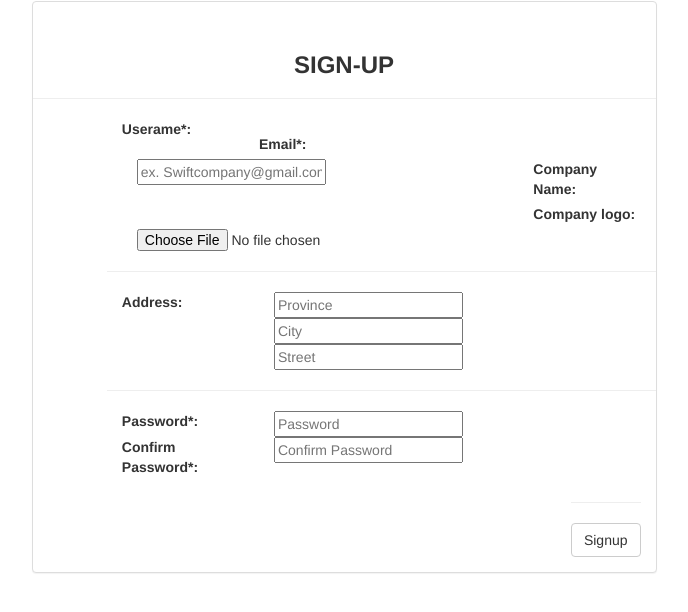
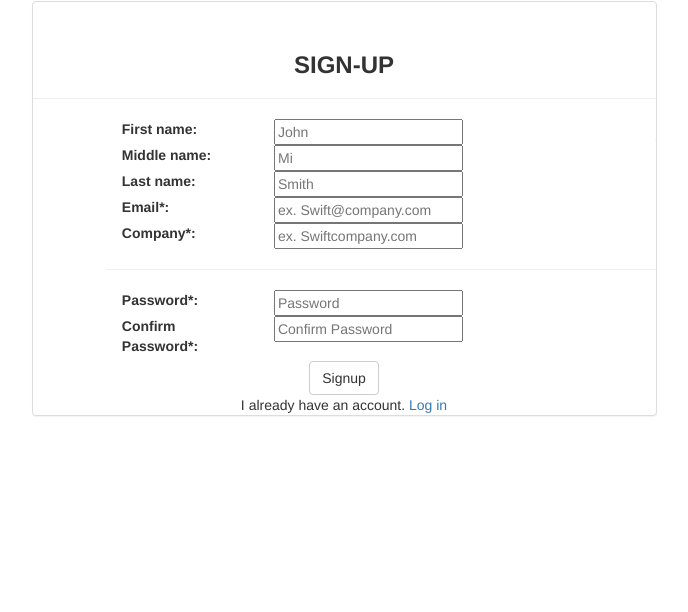
Before and after one commit to Swiftkind/invoice, a Django app: page / in a window 1280 px wide. Shown: the part 51-663 px from the top of the page, without its empty margins (296-984 px from the left). Run offline with Django 3.2, Linux system fonts and the light colour scheme; some libraries are stand-ins or nearby versions.

Commit message:
Update users templates

```diff
--- a/templates/users/signup.html
+++ b/templates/users/signup.html
@@ -12,64 +12,42 @@
     </div>
     <div class="row" style="margin-left: 10%;">
       <div class="form-group">
-        <div class="col-md-3"><label >Userame*:</label></div>
+        <div class="col-md-3"><label >First name:</label></div>
         <div class="col-md-9">
-          <div class="col-md-5">{{signup_form.name|attr:"placeholder:user name"}}</div>
-          <div class="col-md-7">{{signup_form.errors.name}}</div>
+          <div class="col-md-5">{{signup_form.first_name|attr:"placeholder:John"}}</div>
+          <div class="col-md-7">{{signup_form.first_name.errors.as_text}}</div>
         </div>
       </div>
       <div class="form-group">
-        <div class="col-md-3"><label>Email*:</label></div>
+        <div class="col-md-3"><label >Middle name:</label></div>
         <div class="col-md-9">
-          <div class="col-md-5">{{signup_form.email|attr:"placeholder:ex. Swiftcompany@gmail.com"}}</div>
-          <div class="col-md-7">{{signup_form.errors.email}}</div>
-        </div>
-      </div>
-
-
-      <div class="form-group">
-        <div class="col-md-3"><label>Company Name:</label></div>
-        <div class="col-md-9">
-          <div class="col-md-5">{{company_form.company_name|attr:"placeholder:ex. Swiftcompany inc."}}</div>
-          <div class="col-md-7">{{company_form.errors.company_name}}</div>
+          <div class="col-md-5">{{signup_form.middle_name|attr:"placeholder:Mi"}}</div>
+          <div class="col-md-7">{{signup_form.middle_name.errors.as_text}}</div>
         </div>
       </div>
       <div class="form-group">
-        <div class="col-md-3"><label>Company logo:</label></div>
+        <div class="col-md-3"><label >Last name:</label></div>
         <div class="col-md-9">
-          <div class="col-md-5">{{company_form.logo}}</div>
-          <div class="col-md-7">{{company_form.errors.logo}}</div>
+          <div class="col-md-5">{{signup_form.last_name|attr:"placeholder:Smith"}}</div>
+          <div class="col-md-7">{{signup_form.last_name.errors.as_text}}</div>
         </div>
-
       </div>
-    </div>
-
-
-    <div class="row" style="margin-left: 10%;">
       <hr>
       <div class="form-group">
-        <div class="col-md-3"><label>Address:</label></div>
+        <div class="col-md-3"><label>Email*:</label></div>
         <div class="col-md-9">
-
-          <div class="col-md-12 address">
-            <div class="col-md-5">{{company_form.province|attr:"placeholder:Province"}}</div>
-            <div class="col-md-7">{{company_form.errors.province}}</div>
-          </div>
-
-          <div class="col-md-12 address">
-            <div class="col-md-5">{{company_form.city|attr:"placeholder:City" }}</div>
-            <div class="col-md-7">{{ company_form.errors.city }}</div>
-          </div>
-
-          <div class="col-md-12 address">
-            <div class="col-md-5">{{ company_form.street|attr:"placeholder:Street"}}</div>
-            <div class="col-md-7">{{company_form.errors.street}}</div>
-          </div>
-
+          <div class="col-md-5">{{signup_form.email|attr:"placeholder:ex. Swift@company.com"}}</div>
+          <div class="col-md-7">{{signup_form.email.errors.as_text}}</div>
+        </div>
+      </div>
+       <div class="form-group">
+        <div class="col-md-3"><label>Company*:</label></div>
+        <div class="col-md-9">
+          <div class="col-md-5">{{company_form.name|attr:"placeholder:ex. Swiftcompany.com"}}</div>
+          <div class="col-md-7">{{company_form.name.errors.as_text}}</div>
         </div>
       </div>
     </div>
-
 
     <div class="row" style="margin-left: 10%;">
       <hr>
@@ -77,27 +55,26 @@
         <div class="col-md-3"><label>Password*:</label></div>
         <div class="col-md-9">
           <div class="col-md-5">{{signup_form.password|attr:"placeholder:Password"}}</div>
-          <div class="col-md-7">{{signup_form.errors.password}}</div>
+          <div class="col-md-7">{{signup_form.password.errors.as_text}}</div>
         </div>
       </div>
       <div class="form-group">
         <div class="col-md-3"><label>Confirm Password*:</label></div>
         <div class="col-md-9">
           <div class="col-md-5">{{signup_form.confirm_password|attr:"placeholder:Confirm Password"}}</div>
-          <div class="col-md-7">{{signup_form.errors.confirm_password}}</div>
+          <div class="col-md-7">{{signup_form.confirm_password.errors.as_text}}</div>
         </div>
       </div>
     </div>
 
-
-    <div class="form-group pull-right">
-      <hr>
+    <div align="center">
       <button type="submit" class="btn btn-default">Signup</button>
+    </div>
+    <div align="center">
+     <span>I already have an account. <a href="{% url 'signin' %}">Log in </a></span>
     </div>
   </form>
 </div>
-
-
 <div class="col-md-3"></div>
 
 {% endblock %}
```
Also changed, not shown: templates/users/profile.html (+16 -26 lines), templates/users/signin.html (+11 -15 lines), templates/users/update_subuser.html (deleted, +0 -28 lines), templates/users/update_user.html (+32 -37 lines).
